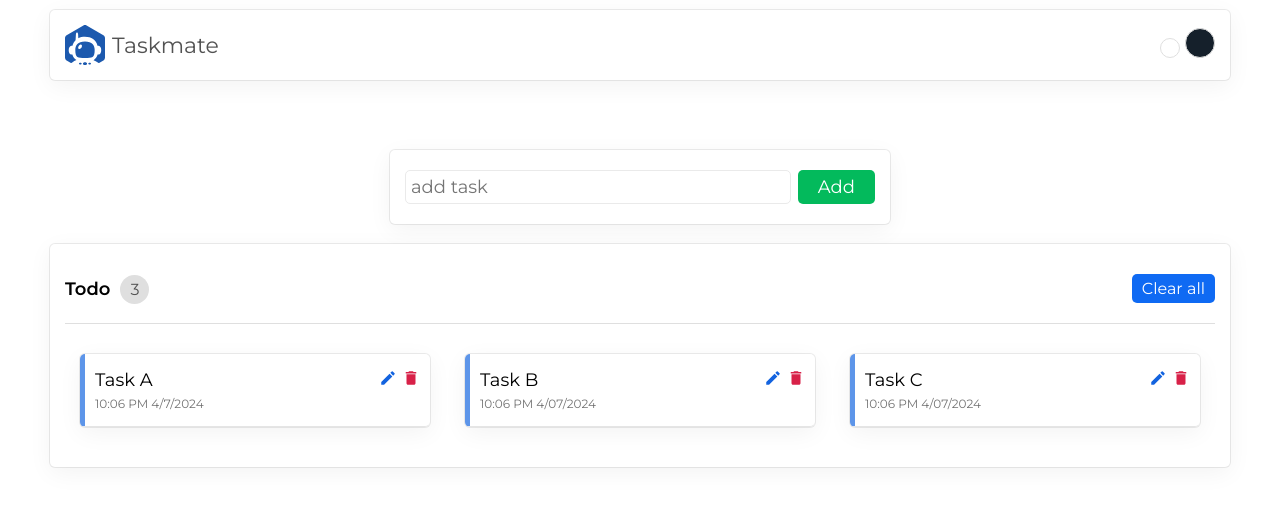
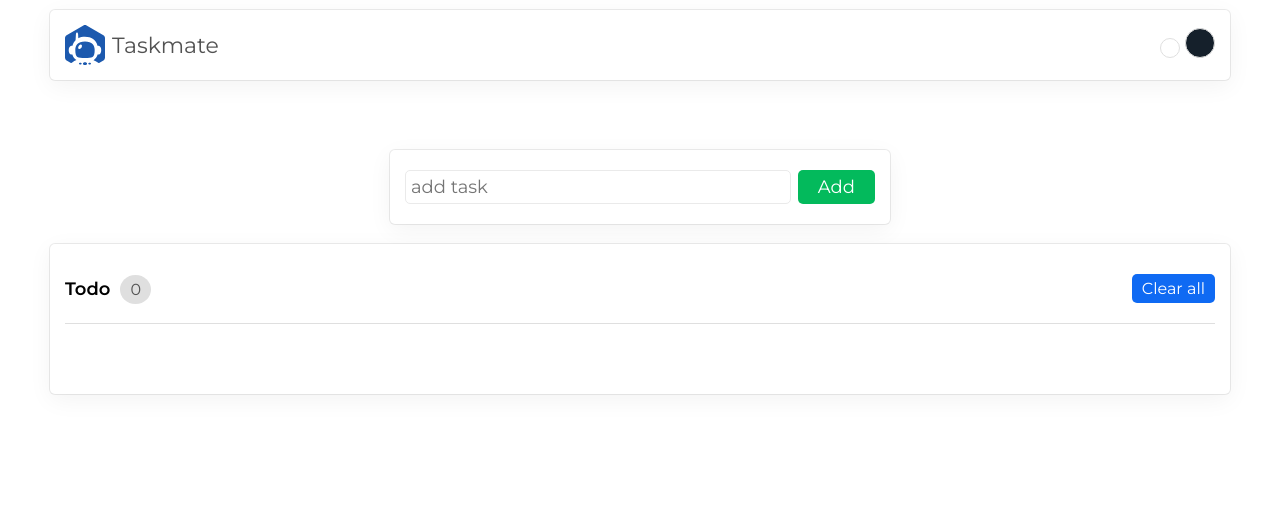
Before and after one commit to funktasthic/taskmate, a React (Create React App) app: page / in a window 1280 px wide. Shown: the top 506 px of the page. Built offline with nearby package versions, Linux system fonts and the light colour scheme.

Commit message:
feat: setup adding tasks

```diff
--- a/src/App.js
+++ b/src/App.js
@@ -2,13 +2,16 @@
 import { Header } from './components/Header';
 import { ShowTask } from './components/ShowTask';
 import { AddTask } from './components/AddTask';
+import { useState } from 'react';
 
 function App() {
+  const [tasklist, setTasklist] = useState([]);
+
   return (
     <div className='container'>
       <Header />
-      <AddTask />
-      <ShowTask />
+      <AddTask tasklist={tasklist} setTasklist={setTasklist} />
+      <ShowTask tasklist={tasklist} setTasklist={setTasklist} />
     </div>
   );
 }
--- a/src/components/AddTask.js
+++ b/src/components/AddTask.js
@@ -1,9 +1,20 @@
-import React from 'react';
+export const AddTask = ({ tasklist, setTasklist }) => {
+  const handleSubmit = (e) => {
+    e.preventDefault();
 
-export const AddTask = () => {
+    const date = new Date();
+    const newTask = {
+      id: date.getTime(),
+      name: e.target.task.value,
+      time: `${date.toLocaleTimeString()} ${date.toLocaleDateString()}`,
+    };
+    setTasklist([...tasklist, newTask]);
+    e.target.task.value = '';
+  };
+
   return (
     <section className='addTask'>
-      <form>
+      <form onSubmit={handleSubmit}>
         <input type='text' name='task' autoComplete='off' placeholder='add task' maxLength={25} />
         <button type='submit'>Add</button>
       </form>
--- a/src/components/ShowTask.js
+++ b/src/components/ShowTask.js
@@ -1,28 +1,20 @@
-import { useState } from 'react';
 import { MdEdit } from 'react-icons/md';
 import { MdDelete } from 'react-icons/md';
 
-export const ShowTask = () => {
-
-  const [showTask, setShowTask] = useState(false);
-
-  const tasks = [
-    { id: 1, name: 'Task A', time: '10:06 PM 4/7/2024' },
-    { id: 2, name: 'Task B', time: '10:06 PM 4/07/2024' },
-    { id: 3, name: 'Task C', time: '10:06 PM 4/07/2024' },
-  ];
-
+export const ShowTask = ({ tasklist, setTasklist }) => {
   return (
     <section className='showTask'>
       <div className='head'>
         <div>
           <span className='title'>Todo</span>
-          <span className='count'>{tasks.length}</span>
+          <span className='count'>{tasklist.length}</span>
         </div>
-        <button className='clearAll'>Clear all</button>
+        <button className='clearAll' onClick={() => setTasklist([])}>
+          Clear all
+        </button>
       </div>
       <ul>
-        {tasks.map((task) => (
+        {tasklist.map((task) => (
           <li key={task.id}>
             <p>
               <span className='name'>{task.name}</span>
```
